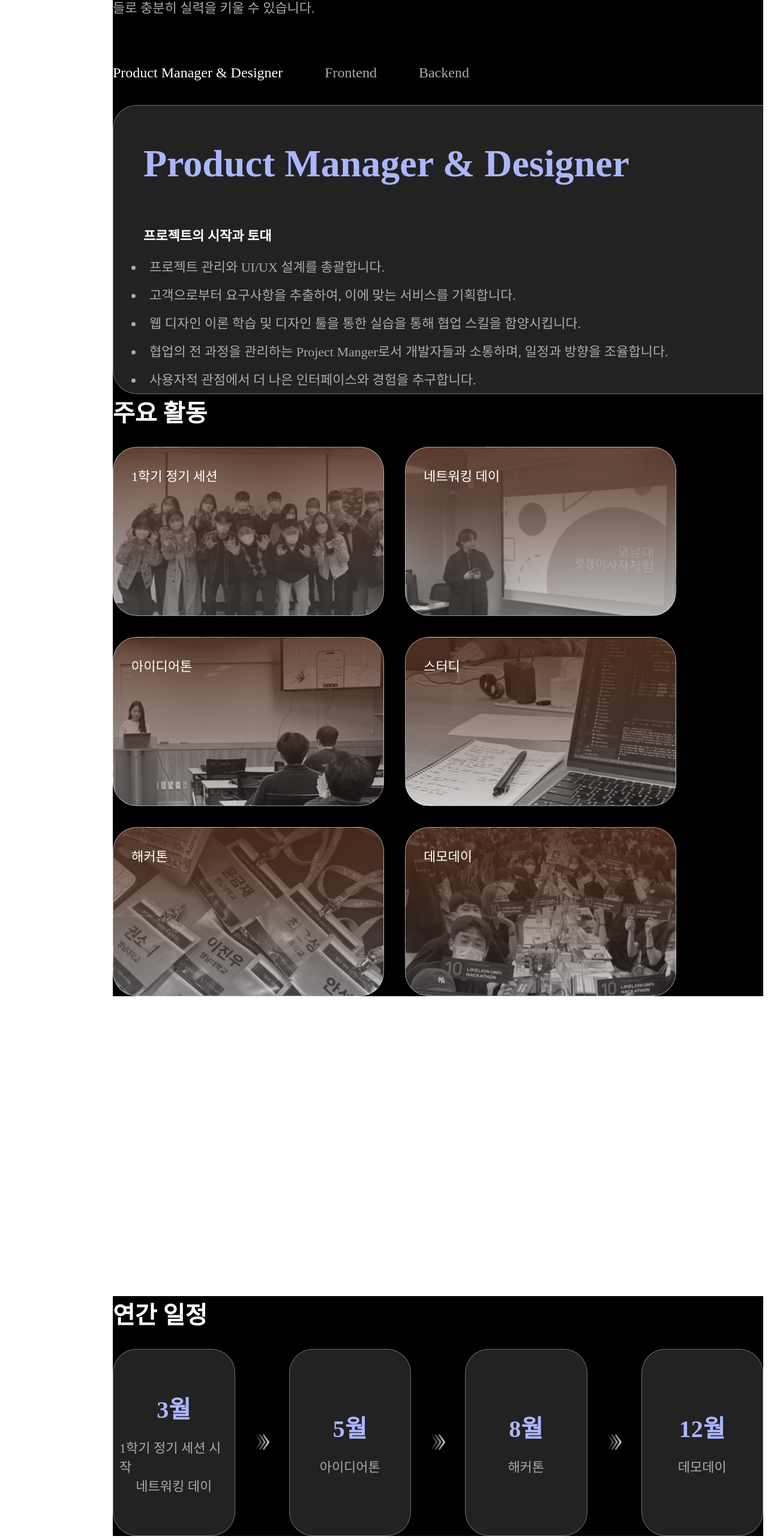
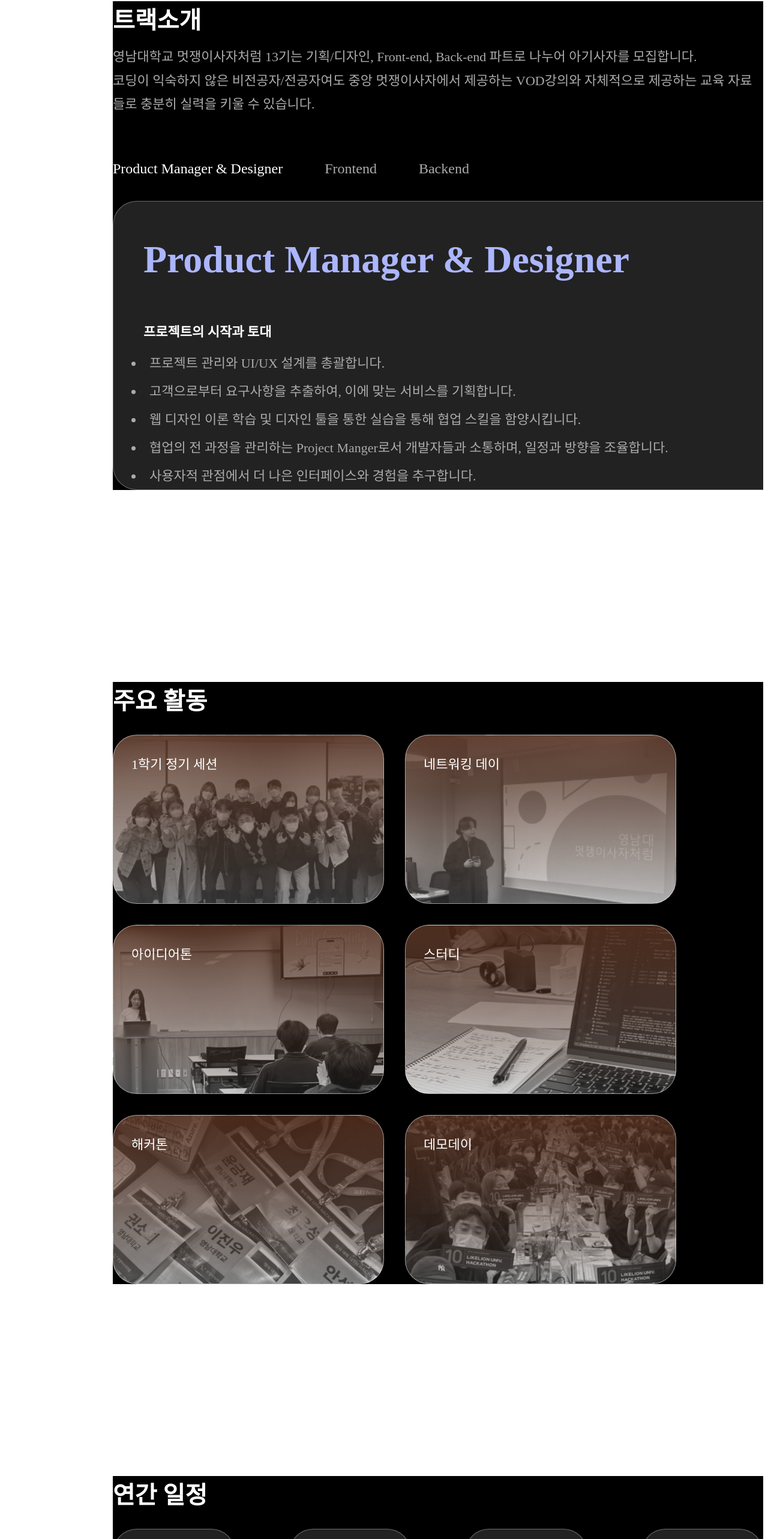
Before and after one commit to gugitgugit/yu-likelion-13th-homepage, a React (Create React App) app: page / in a window 1280 px wide. Shown: the part 220-2786 px from the top of the page at 60% size. Built offline with nearby package versions, Linux system fonts and the light colour scheme.

Commit message:
design: track, activity, schdule 간격 설정

```diff
--- a/src/sections/Activity.js
+++ b/src/sections/Activity.js
@@ -60,6 +60,7 @@ const Activity = () => {
 export default Activity;
 
 const Wrapper = styled.div`
+  margin: 160px 0px;
   background-color: black;
   color: white;
   width: 100%;
--- a/src/sections/Schedule.js
+++ b/src/sections/Schedule.js
@@ -54,8 +54,8 @@ const Schedule = () => {
 export default Schedule;
 
 const Wrapper = styled.div`
+  margin: 160px 0px;
   width: 100%;
-  margin: 500px 0px;
   background-color: black;
   color: white;
 `;
--- a/src/sections/Track.js
+++ b/src/sections/Track.js
@@ -79,6 +79,7 @@ const Track = () => {
 export default Track;
 
 const Wrapper = styled.div`
+  margin: 160px 0px;
   width: 100%;
   background-color: black;
   /* border: 1px solid red; */
```
